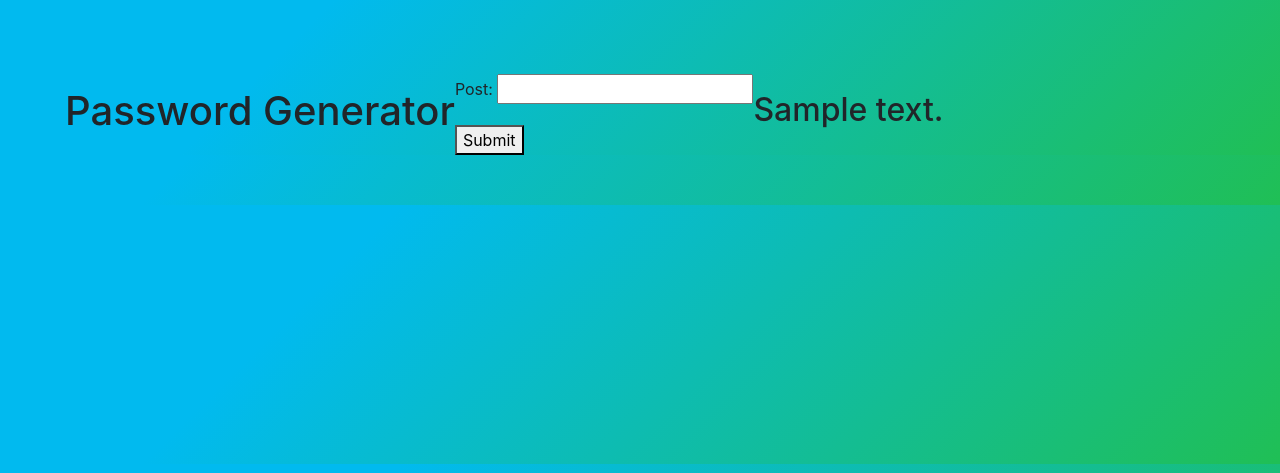
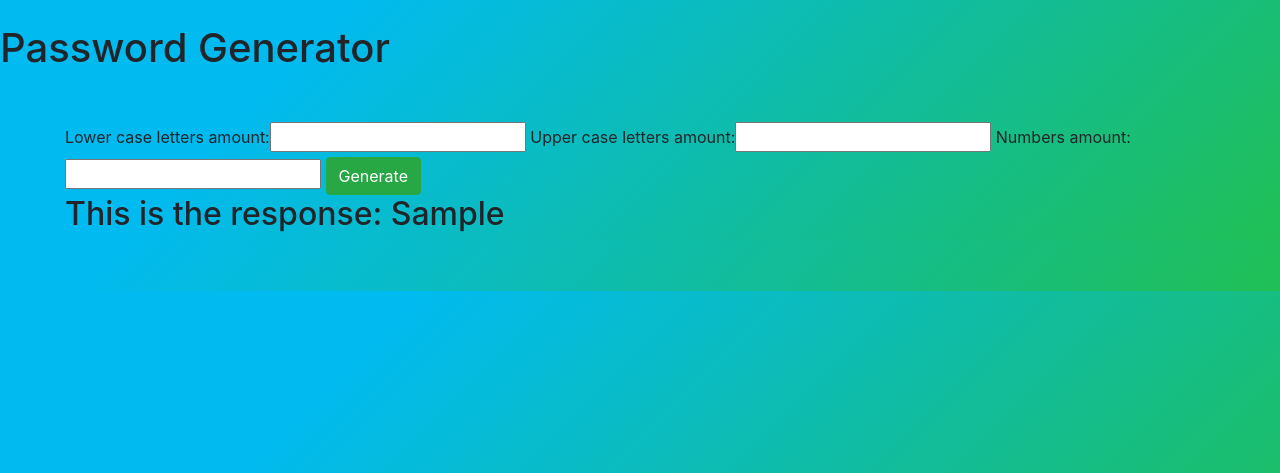
Before and after one commit to daniil-lebedev/Password_Web_App, a Django app: template passwordgeneratorproject/passwordgeneratorapp/templates/passwordgenerator.html in a window 1280 px wide. Shown: the part 54-527 px from the top of the page. Run offline with Django 3.2, Linux system fonts and the light colour scheme; the template is opened without the code that fills it: values that come from a table or form of the project are taken from there, most other values are stand-ins (such as "Sample title", 1, 10 or a date in 2020); some libraries are stand-ins or nearby versions.

Commit message:
Minor changes

```diff
--- a/passwordgeneratorproject/passwordgeneratorapp/forms.py
+++ b/passwordgeneratorproject/passwordgeneratorapp/forms.py
@@ -1,6 +1,7 @@
-from django.forms import ModelForm
+from django.forms import ModelForm, IntegerField
 from .models import *
 from django import forms
+
 
 """Form for creating new passwords"""
 class PasswordForm(ModelForm):
@@ -9,4 +10,6 @@ class PasswordForm(ModelForm):
 		fields = '__all__'
 
 class PasswordGeneratorForm(forms.Form):
-	post = forms.CharField()
+	lower_case_letters_amount = IntegerField()
+	upper_case_letters_amount = IntegerField()
+	numbers_amount = IntegerField()
--- a/passwordgeneratorproject/passwordgeneratorapp/templates/passwordgenerator.html
+++ b/passwordgeneratorproject/passwordgeneratorapp/templates/passwordgenerator.html
@@ -1,13 +1,13 @@
 {% extends 'base.html' %}
 
 {% block content %}
+<h1>Password Generator</h1>
 	<div  class="container">
-		<h1>Password Generator</h1>
 		<form method="POST">
 			{% csrf_token %}
-			{{form.as_p}}
-			<button type="sumbit">Submit</button>
+			{{form}}
+			<button type="sumbit" class="btn btn-success">Generate</button>
 		</form>
-		<h2>{{text}}</h2>
+		<h2>This is the response: {{b}}</h2>
 	</div>
 {% endblock %}
```
Also changed, not shown: passwordgeneratorproject/passwordgeneratorapp/views.py (+7 -2 lines).
